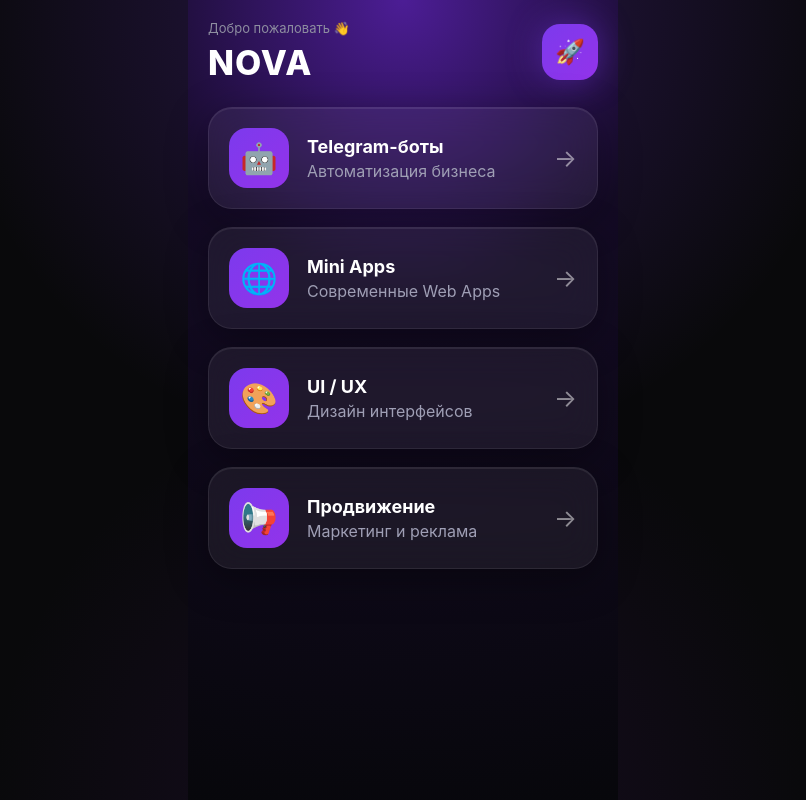
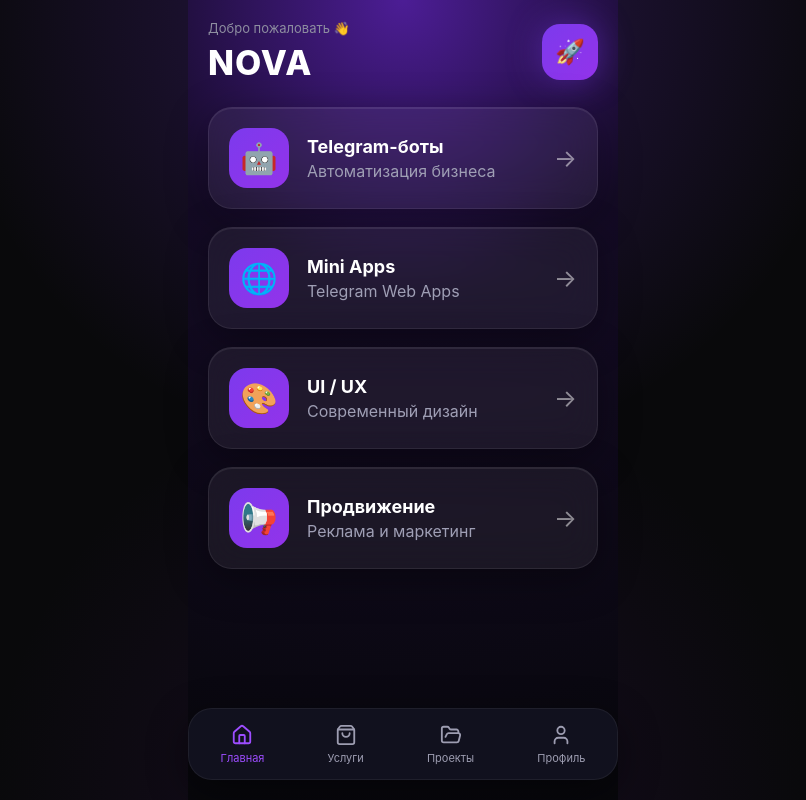
Before and after one commit to nuxotetotmailsvoboden-lgtm/Nov-, a Next.js app: page / in a window 1280 px wide. Shown: the whole page, without its empty margins (237-1043 px from the left). Built offline with nearby package versions, Linux system fonts and the light colour scheme.

Commit message:
Update page.tsx

```diff
--- a/app/page.tsx
+++ b/app/page.tsx
@@ -1,12 +1,15 @@
 import Header from "@/components/Header";
 import ServiceCard from "@/components/ServiceCard";
+import BottomNav from "@/components/navigation/BottomNav";
 
 export default function Home() {
   return (
+    <>
       <main
         style={{
           minHeight: "100vh",
           padding: 20,
+          paddingBottom: 120,
           background:
             "radial-gradient(circle at top,#4c1d95 0%,#140b25 35%,#07070b 100%)",
           color: "#fff",
@@ -30,21 +33,24 @@
           <ServiceCard
             emoji="🌐"
             title="Mini Apps"
-          subtitle="Современные Web Apps"
+            subtitle="Telegram Web Apps"
           />
 
           <ServiceCard
             emoji="🎨"
             title="UI / UX"
-          subtitle="Дизайн интерфейсов"
+            subtitle="Современный дизайн"
           />
 
           <ServiceCard
             emoji="📢"
             title="Продвижение"
-          subtitle="Маркетинг и реклама"
+            subtitle="Реклама и маркетинг"
           />
         </div>
       </main>
+
+      <BottomNav />
+    </>
   );
 }
```
Lines whose indentation alone changed are shown as unchanged.
